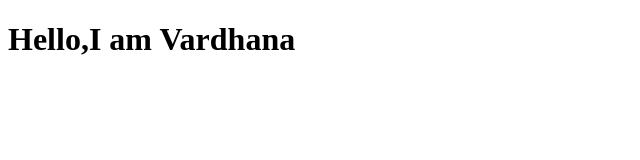
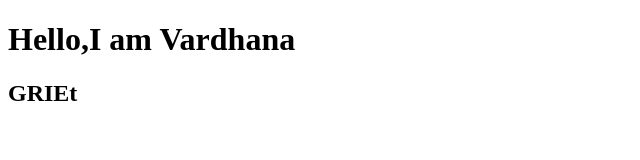
Before and after one commit to Varuu04/Varuu04.github.io, a plain HTML site: page index.html in a window 1280 px wide. Shown: the whole page, without its empty margins (0-640 px from the left). Drawn offline with Linux system fonts and the light colour scheme.

Commit message:
modified

```diff
--- a/index.html
+++ b/index.html
@@ -7,5 +7,6 @@
 </head>
 <body>
     <h1>Hello,I am Vardhana</h1>
+    <h2>GRIEt</h2>
 </body>
 </html>
```
